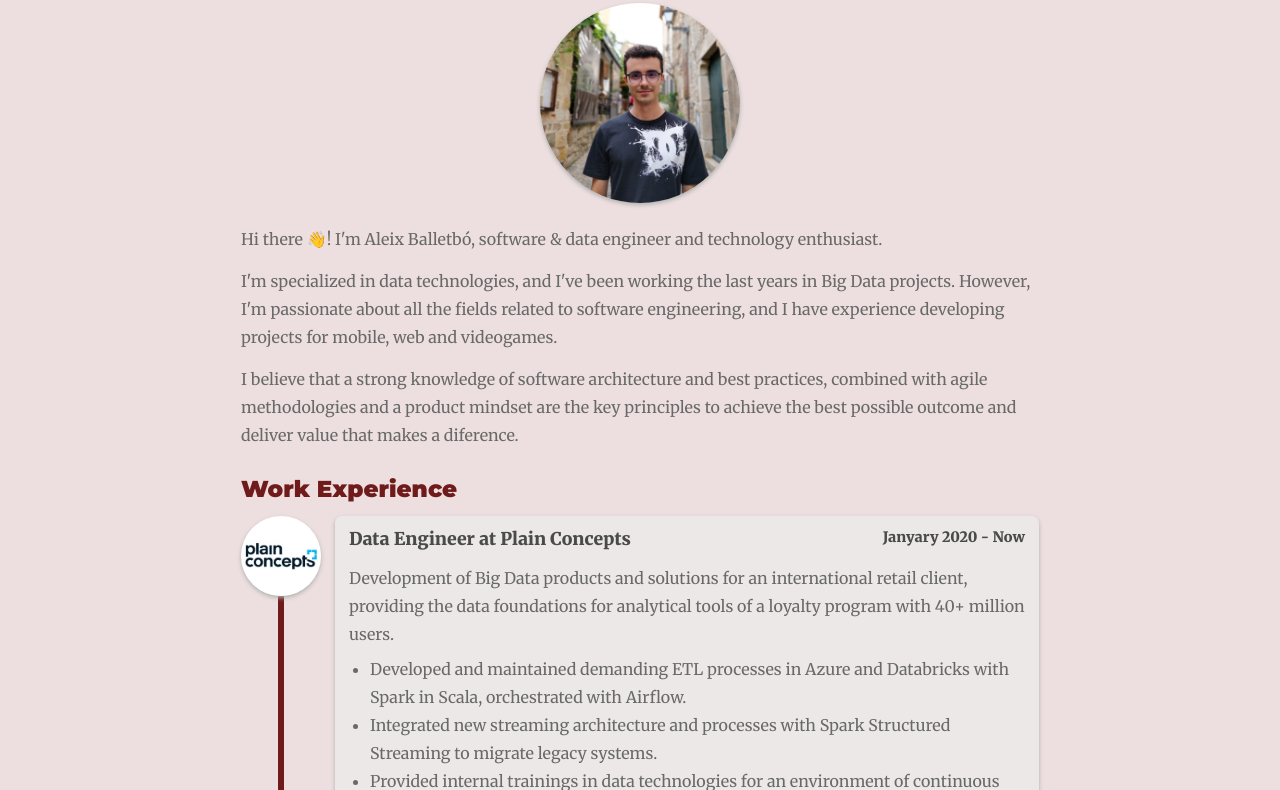
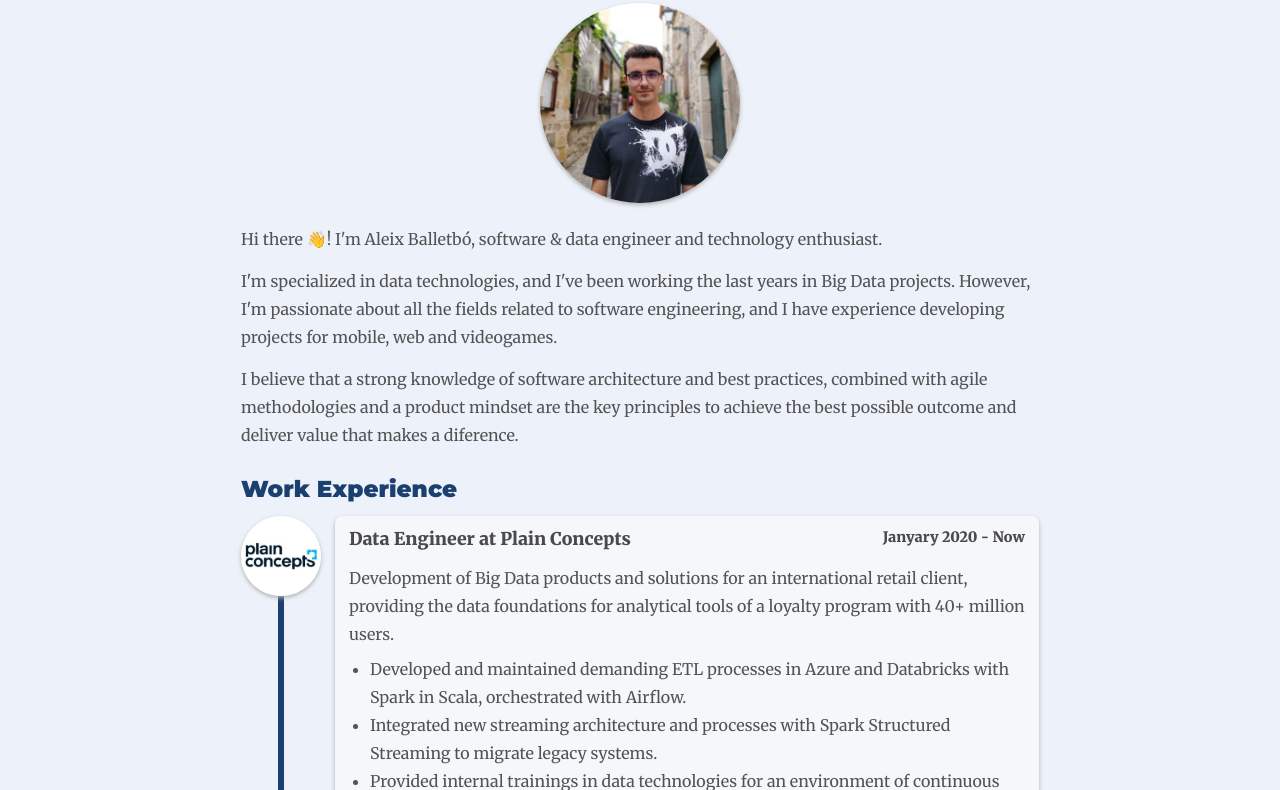
Before and after one commit to AleixBalletbo/Personal-Website, a Gatsby site: page /about in a window 1280 px wide. Shown: the part 161-951 px from the top of the page. Built offline with nearby package versions, Linux system fonts and the light colour scheme; Gatsby itself is replaced by a stand-in of ours; some packages are replaced by stand-ins of ours.

Commit message:
Change theme (again)

```diff
--- a/src/components/blog/blog-entry.js
+++ b/src/components/blog/blog-entry.js
@@ -78,7 +78,6 @@ const Title = styled.h3`
   font-family: Montserrat,sans-serif;
   margin-right: auto;
   @media (max-width: 800px) {
-    font-size: 5.5vw;
     margin-bottom: ${rhythm(1 / 4)};
   }
 `
--- a/src/components/layout.js
+++ b/src/components/layout.js
@@ -67,12 +67,12 @@ const Footer = styled.footer`
 `
 
 const theme = {
-  backgroundColor: "#EDDFDF",
-  primaryColor: "#EDE8E8",
-  secondaryColor: "#EDCACA",
+  backgroundColor: "#EDF2FA",
+  primaryColor: "#F5F7FA",
+  secondaryColor: "#E1ECFA",
   tertiaryColor: "#4A4A4A",
-  quaternaryColor: "#696969",
-  accentColor: "#701B1B",
+  quaternaryColor: "#535353",
+  accentColor: "#1B4070",
   shadowColor: "#B0B0B0"
 }
 
--- a/src/components/projects/project-card.js
+++ b/src/components/projects/project-card.js
@@ -86,9 +86,6 @@ const Title = styled.h3`
   margin-bottom: 0;
   color: ${props => props.theme.accentColor};
   font-family: Montserrat,sans-serif;
-  @media (max-width: 800px) {
-    font-size: 5.5vw;
-  }
 `
 
 const StatsContainer = styled.div`
```
